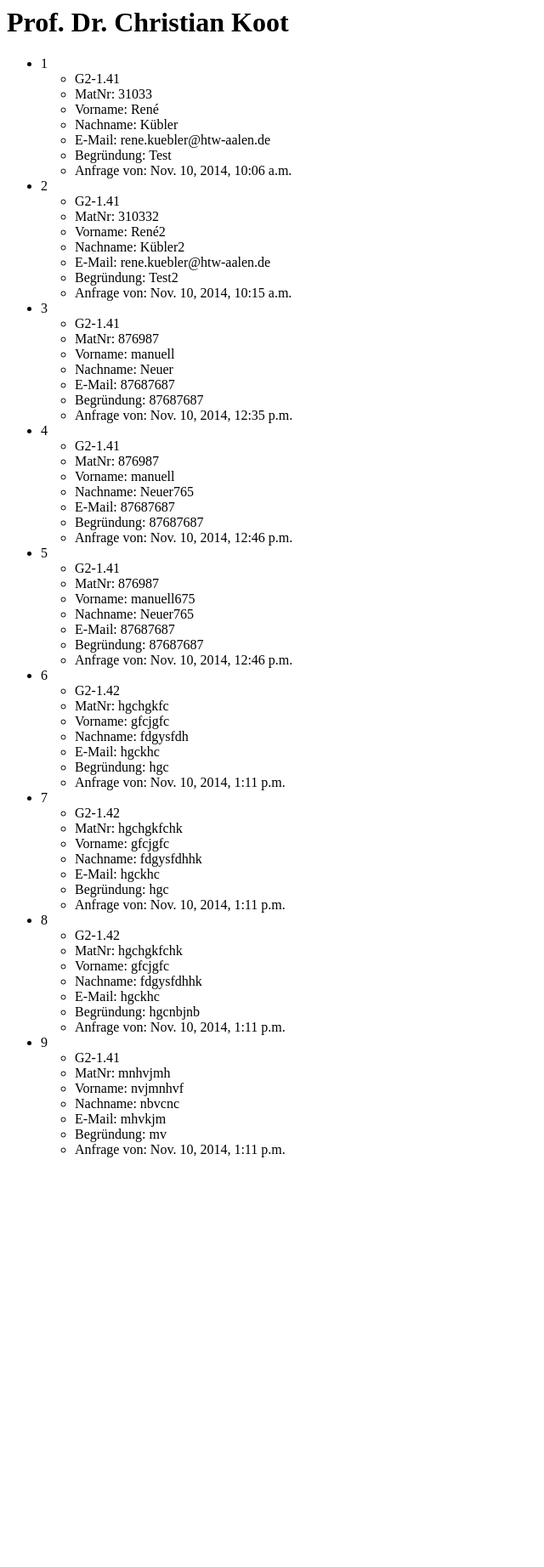
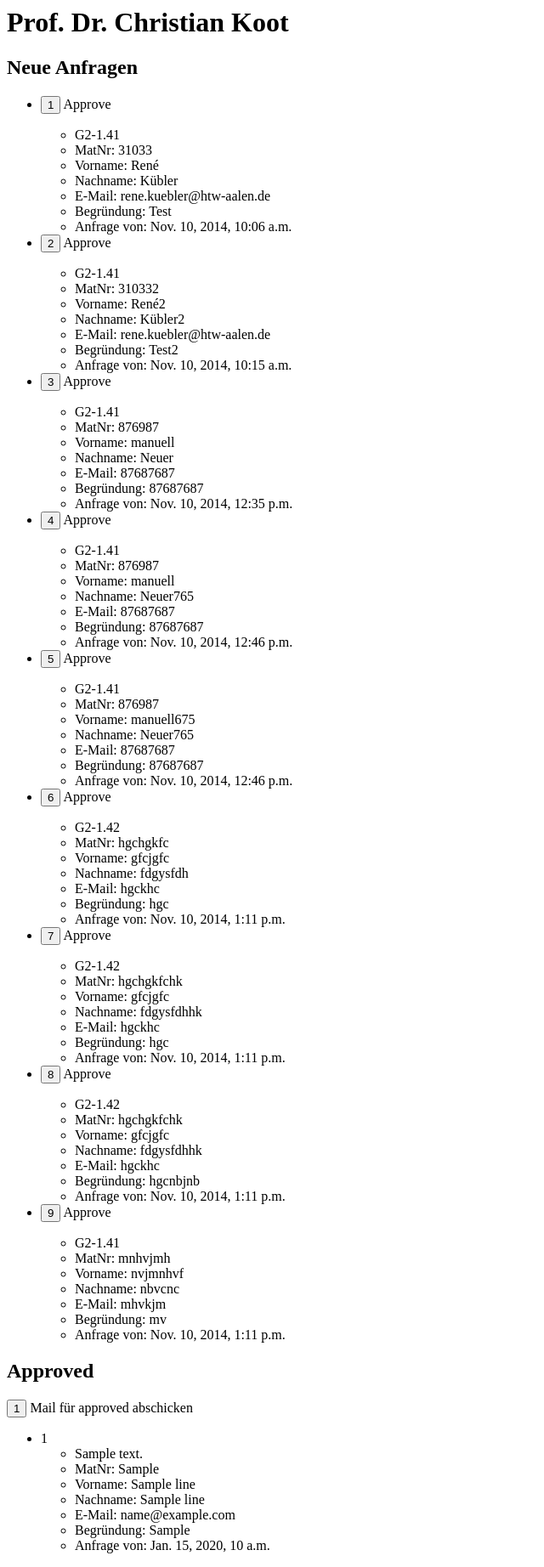
Before and after one commit to rsdk/labaccess, a Django app: template labaccess/templates/labaccess/approve.html in a window 1280 px wide. Shown: the whole page at 85% size, without its empty margins (0-640 px from the left). Before the commit the page ends 1362 px from the top, so only its background shows below. Run offline with Django 3.2, Linux system fonts and the light colour scheme; data comes from the database, SQL or seed files in the repository; both versions use the stored data as it was after the commit; the template is opened without the code that fills it: values that come from a table or form of the project are taken from there, most other values are stand-ins (such as "Sample title", 1, 10 or a date in 2020).

Commit message:
sendmail

```diff
--- a/labaccess/templates/labaccess/approve.html
+++ b/labaccess/templates/labaccess/approve.html
@@ -1,9 +1,36 @@
 {% if vw %}
     <h1>{{ vw.titel_text }} {{ vw.firstname_text }} {{ vw.verantwortlicher_text }} </h1>
 
+
+
+<h2> Neue Anfragen </h2>
         <ul>
         {% for line in anfragen %}
-            <li> {{ line.id }}
+            <li> <form action="{% url 'approved' %}" method="post">
+                {% csrf_token %}
+                <input type="submit" name="zid" id="line{{ forloop.counter }}" value="{{ line.id }}" />
+                <label for="line{{ forloop.counter }}">Approve</label><br />
+                </form>
+                <ul>
+                    <li> {{ line.zugang_l.labor_text }}</li>
+                    <li> MatNr: {{ line.zugang_matnr }}</li>
+                    <li> Vorname: {{ line.zugang_vname }}</li>
+                    <li> Nachname: {{ line.zugang_nname }}</li>
+                    <li> E-Mail: {{ line.zugang_email }}</li>
+                    <li> Begründung: {{ line.zugang_begruendung }}</li>
+                    <li> Anfrage von: {{ line.zugang_anfrage_date }}</li>
+            </ul></li>
+        {% endfor %}
+        </ul>
+
+<h2> Approved </h2> <form action="{% url 'mail' %}" method="post">
+                {% csrf_token %}
+                <input type="submit" name="mail" id="mail" value="{{ vw.id }}" />
+                <label for="mail">Mail für approved abschicken</label><br />
+                </form>
+        <ul>
+        {% for line in app %}
+            <li> {{ forloop.counter }}
                 <ul>
                     <li> {{ line.zugang_l.labor_text }}</li>
                     <li> MatNr: {{ line.zugang_matnr }}</li>
--- a/labaccess/urls.py
+++ b/labaccess/urls.py
@@ -8,4 +8,6 @@ urlpatterns = patterns('',
     url(r'^(?P<labor_id>\d+)/anfrage/$', views.anfrage, name='anfrage'),
     url(r'^(?P<labor_id>\d+)/genehmigung/$', views.genehmigung, name='genehmigung'),
     url(r'^approve/$', views.approve, name='approve'),
+    url(r'^approved/$', views.approved, name='approved'),
+    url(r'^mail/$', views.mail, name='mail'),
     )
```
Also changed, not shown: labaccess/views.py (+37 -2 lines), db.sqlite3.
